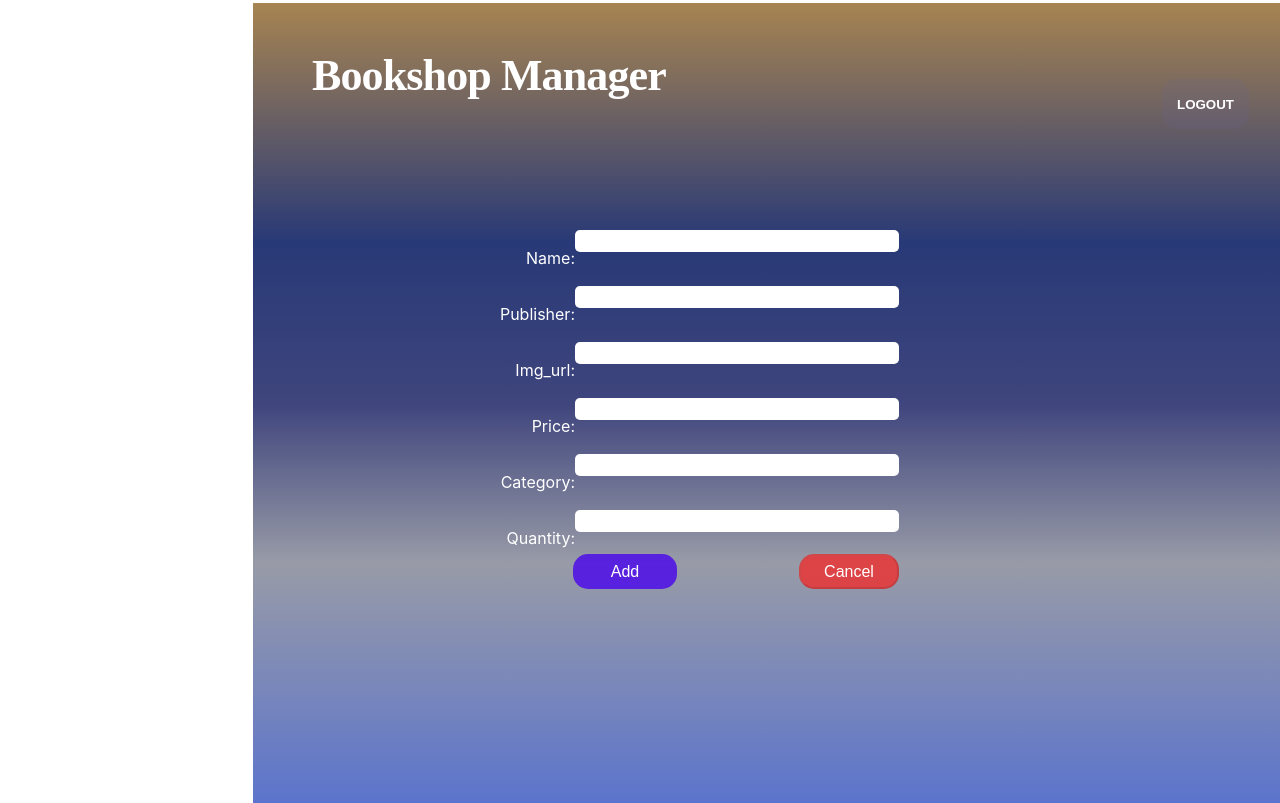
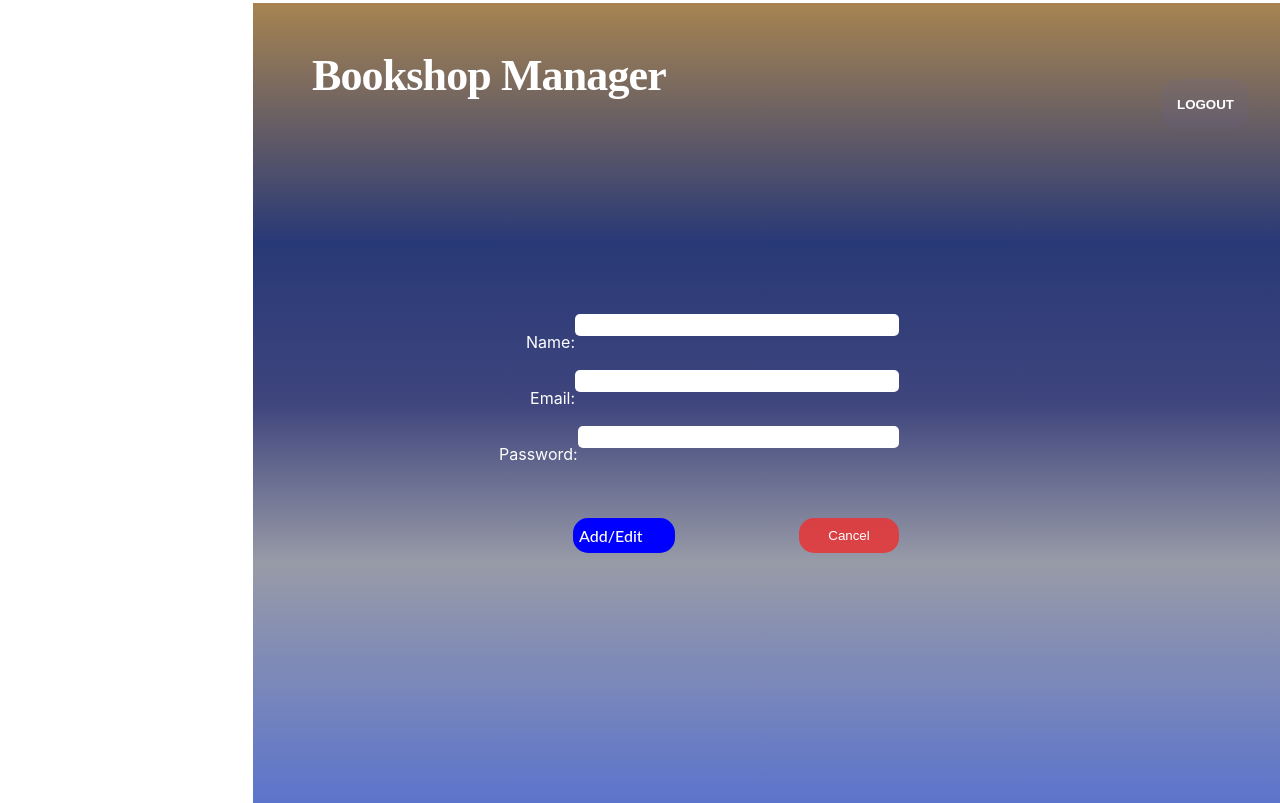
Before and after one commit to munteanurazvanandrei/Bookshop-Management-App, a React (Create React App) app in the folder client/: page / in a window 1280 px wide. Shown: the top 803 px of the page. Built offline with nearby package versions, Linux system fonts and the light colour scheme.

Commit message:
BMA-20-Styled  log out buttons in the forms

```diff
--- a/client/src/App.js
+++ b/client/src/App.js
@@ -1,17 +1,7 @@
 import './App.css';
 import LandingPage from './Components/LandingPage/LandingPage';
 import { Route,Routes } from 'react-router-dom';
-import AddOrEditItem from './Components/Manager/AddOrEdit/AddOrEditItem';
-
-
-
-
-
-
-
-
-
-
+import AddOrEditEmployee from './Components/Manager/AddOrEdit/AddOrEditEmployee';
 
 
 function App() {
@@ -22,7 +12,7 @@ function App() {
         <Route path="*" element={<LandingPage/>}/>
       </Routes>
     </div>
-  <AddOrEditItem/>
+    <AddOrEditEmployee/>
     </>
   );
 }
```
